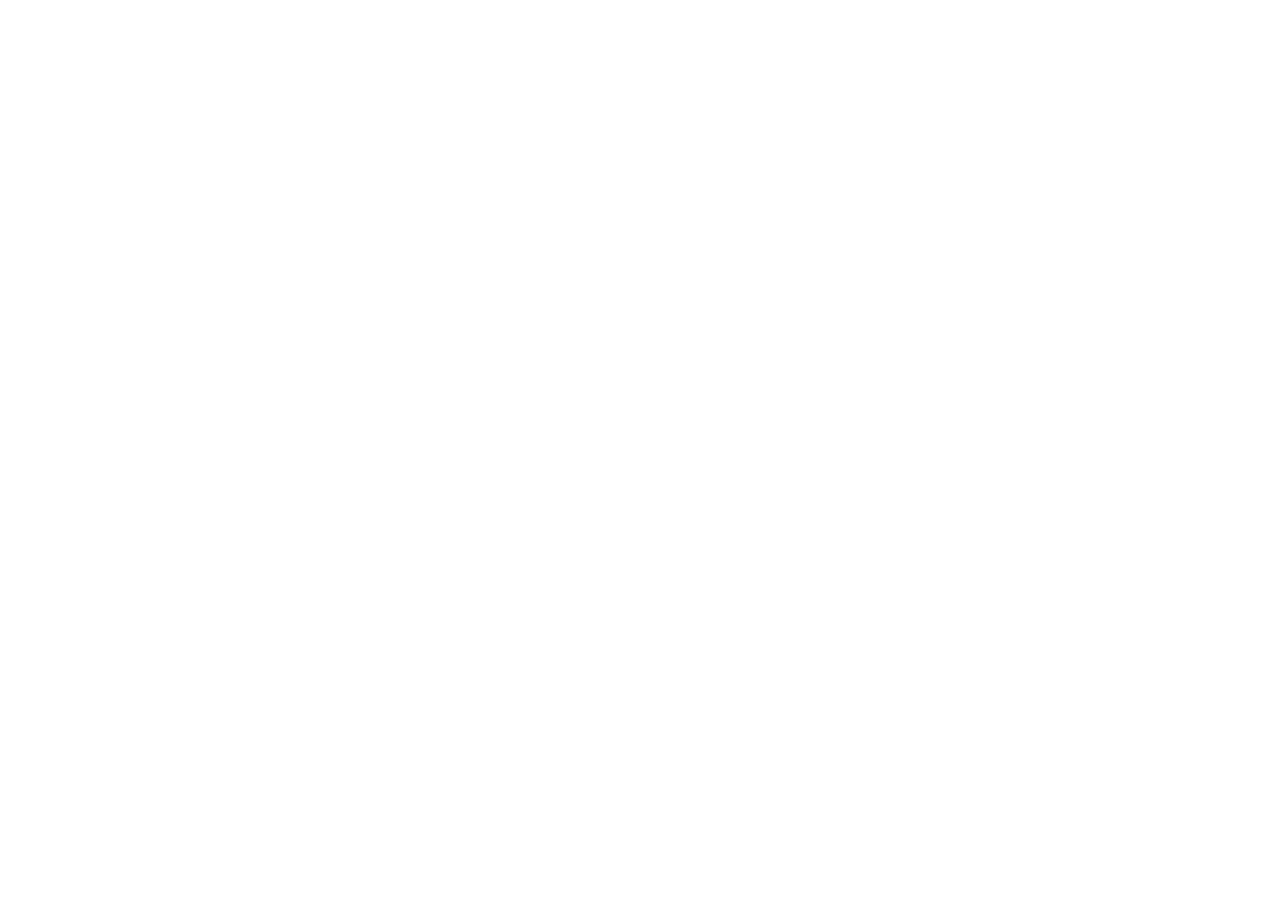
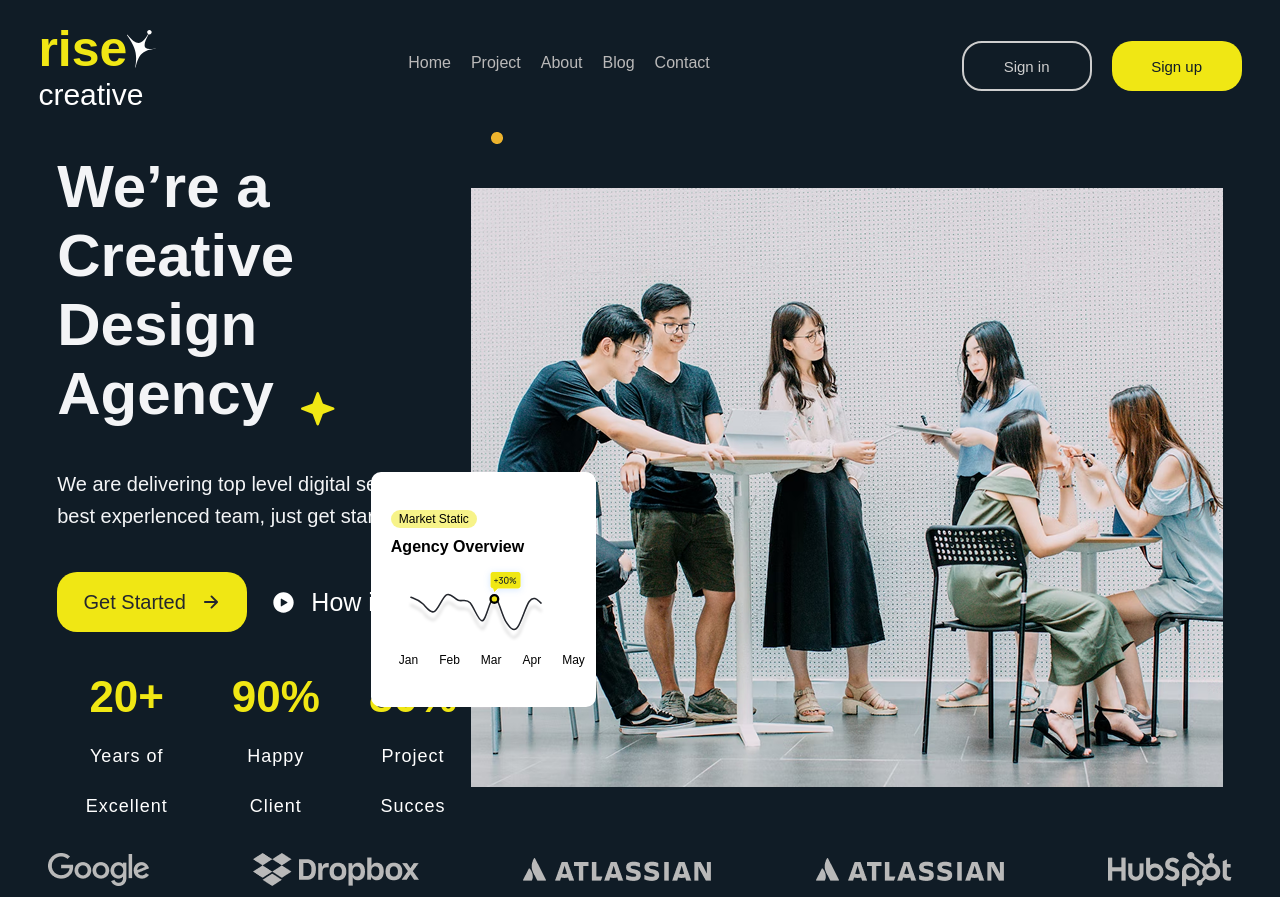
Before and after one commit to rayana26/rise, a plain HTML site: page index.html in a window 1280 px wide. Before the commit the page ends 800 px from the top, so only its background shows below. Drawn offline with nearby package versions, Linux system fonts and the light colour scheme.

Commit message:
FINISH HERO

```diff
--- a/index.html
+++ b/index.html
@@ -1,12 +1,93 @@
 <!DOCTYPE html>
 <html lang="en">
+
 <head>
     <meta charset="UTF-8">
     <meta name="viewport" content="width=device-width, initial-scale=1.0">
     <title>Document</title>
     <link rel="stylesheet" href="./styles/index.css">
 </head>
+
 <body>
+    <header id="header">
+        <div class="container">
+            <div class="header">
+                <div class="headerlogo">
+                    <div class="headerimg">
+                        <h1>rise</h1>
+                        <img src="./img/header.img/logo-header.svg" alt="img">
+                    </div>
+                    <h2>creative</h2>
+                </div>
+                <div class="nav">
+                    <a href="#">Home</a>
+                    <a href="#">Project</a>
+                    <a href="#">About</a>
+                    <a href="#">Blog</a>
+                    <a href="#">Contact</a>
+                </div>
+                <div class="header-btn">
+                    <button class="come">Sign in</button>
+                    <button class="register">Sign up</button>
+                </div>
+            </div>
+        </div>
+    </header>
+    <section id="hero">
+        <div class="container">
+            <div class="hero">
+                <div class="hero-left">
+                    <h1>We’re a Creative <br>
+                        Design Agency</h1>
+                    <p>We are delivering top level digital services <br>
+                        best experlenced team, just get stared </p>
+                    <div class="hero-btn">
+                        <button class="turn">Get Started<ion-icon name="arrow-forward-outline"></ion-icon></button>
+                        <button class="run"><ion-icon name="play-circle"></ion-icon>How it works</button>
+                    </div>
+                    <div class="sub-text">
+                        <h2>
+                            20+ <br><span>
+                                Years of Excellent
+                            </span>
+                        </h2>
+                        <h2> 90% <br><span>Happy Client</span></h2>
+                        <h2>80% <br><span>Project Succes</span></h2>
+                    </div>
+                </div>
+                <div class="hero-right">
+                    <img src="./img/hero.img/meeting.png" alt="img">
+                    <div class="right-text">
+                        <h4>Market Static</h4>
+                        <h3>Agency Overview</h3>
+                        <img src="./img/hero.img/results.svg" alt="img">
+                        <div class="results">
+                            <h5>Jan</h5>
+                            <h5>Feb</h5>
+                            <h5>Mar</h5>
+                            <h5>Apr</h5>
+                            <h5>May</h5>
+                        </div>
+                    </div>
+                    <img src="./img/hero.img/star.svg" alt="img" class="stars">
+                    <img src="./img/hero.img/Ellipse.png" alt="img" class="ellipse">
+                </div>
+            </div>
+        </div>
+    </section>
+    <section id="sub-hero">
+        <div class="container">
+            <div class="sub-hero">
+                <img src="./img/hero.img/google.png" alt="img">
+                <img src="./img/hero.img/dropbox.png" alt="img">
+                <img src="./img/hero.img/atlasan.png" alt="img">
+                 <img src="./img/hero.img/atlasan.png" alt="img">
+                 <img src="./img/hero.img/hubspat.png" alt="img">
+            </div>
+        </div>
+    </section>
+    <script type="module" src="https://unpkg.com/ionicons@7.1.0/dist/ionicons/ionicons.esm.js"></script>
+    <script nomodule src="https://unpkg.com/ionicons@7.1.0/dist/ionicons/ionicons.js"></script>
+</body>
 
-</body>
 </html>
--- /dev/null
+++ b/styles/header.css
@@ -0,0 +1,108 @@
+#header {
+    padding: 20px 0;
+    background: rgba(16, 28, 38, 1);
+}
+
+.header {
+    display: flex;
+    align-items: center;
+    justify-content: space-between;
+
+}
+
+.headerlogo {
+    display: flex;
+    flex-direction: column;
+
+    .headerimg {
+        display: flex;
+
+        h1 {
+            color: rgba(240, 231, 20, 1);
+            font-size: 50px;
+            font-weight: 600;
+        }
+    }
+
+    h2 {
+        color: rgba(255, 255, 255, 1);
+        font-weight: 300;
+        font-size: 30px;
+    }
+}
+
+.nav {
+    display: flex;
+    text-align: center;
+    gap: 20px;
+
+    a {
+        font-weight: 500;
+        font-size: 16px;
+        color: rgba(186, 185, 185, 1);
+        transition: 2s;
+        border-bottom: 2px solid transparent;
+        padding-bottom: 4px;
+    }
+}
+
+a:hover {
+    border-bottom: 2px solid white;
+    padding-bottom: 4px;
+    color: white;
+    transform: scale(1.1);
+
+}
+
+.header-btn {
+    display: flex;
+    gap: 20px;
+
+}
+
+.register {
+    width: 130px;
+    height: 50px;
+    text-align: center;
+    border: 1px solid transparent;
+    color: rgba(16, 28, 38, 1);
+    border-radius: 20px;
+    background: rgba(240, 231, 20, 1);
+    font-size: 15px;
+    transition: 1s;
+}
+
+.register:hover{
+    width: 130px;
+    height: 50px;
+    text-align: center;
+    border: 2px solid rgba(206, 206, 206, 1);
+    color: rgba(206, 206, 206, 1);
+    border-radius: 20px;
+    background: transparent;
+    font-size: 15px;
+    transform: scale(1.1);
+}
+.come:hover{
+    width: 130px;
+    height: 50px;
+    text-align: center;
+    border: 1px solid transparent;
+    color: rgba(16, 28, 38, 1);
+    border-radius: 20px;
+    background: rgba(240, 231, 20, 1);
+    font-size: 15px;
+    transform: scale(1.1);
+}
+
+.come {
+    width: 130px;
+    height: 50px;
+    text-align: center;
+    border: 2px solid rgba(206, 206, 206, 1);
+    color: rgba(206, 206, 206, 1);
+    border-radius: 20px;
+    background: transparent;
+    font-size: 15px;
+    transition: 1s;
+}
--- /dev/null
+++ b/styles/hero.css
@@ -0,0 +1,194 @@
+#hero {
+    padding: 20px;
+    background: rgba(16, 28, 38, 1);
+}
+
+.hero {
+    display: flex;
+    justify-content: space-between;
+}
+
+.hero-left {
+    display: flex;
+    flex-direction: column;
+    justify-content: center;
+    gap: 40px;
+
+    h1 {
+        font-weight: 700;
+        font-size: 60px;
+        color: rgba(243, 244, 246, 1);
+    }
+
+    p {
+        font-weight: 500;
+        font-size: 20px;
+        line-height: 32px;
+        letter-spacing: -1.1%;
+        color: rgba(243, 244, 246, 1);
+    }
+}
+
+.hero-btn {
+    display: flex;
+    gap: 20px;
+
+    .turn {
+        width: 190px;
+        height: 60px;
+        border-radius: 20px;
+        border: none;
+        font-size: 20px;
+        display: flex;
+        align-items: center;
+        justify-content: center;
+        gap: 15px;
+        color: rgba(36, 39, 46, 1);
+        background: rgba(240, 231, 20, 1);
+    }
+
+    .run {
+        width: 190px;
+        height: 60px;
+        border-radius: 20px;
+        border: none;
+        font-size: 25px;
+        display: flex;
+        align-items: center;
+        justify-content: center;
+        gap: 15px;
+        color: white;
+        background: transparent;
+    }
+}
+
+.sub-text {
+    display: flex;
+    gap: 30px;
+
+    h2 {
+        font-weight: 600;
+        font-size: 44px;
+        text-align: center;
+        color: rgba(240, 231, 20, 1);
+    }
+
+    span {
+        font-weight: 500;
+        font-size: 18px;
+        letter-spacing: 1px;
+        line-height: 22px;
+        color: white;
+        text-align: center;
+
+    }
+}
+
+.hero-right {
+    position: relative;
+    display: flex;
+    justify-content: center;
+    flex-direction: column;
+}
+
+.stars {
+    position: absolute;
+    top: 240px;
+    left: -170px;
+}
+
+.ellipse {
+    position: absolute;
+    top: -20px;
+    left: 20px;
+}
+
+.right-text {
+position: absolute;
+top: 320px;
+left: -100px;
+display: flex;
+flex-direction: column;
+align-items: flex-start;
+justify-content: center;
+padding-left: 20px;
+gap: 10px;
+width: 205px;
+height: 235px;
+border-radius: 10px;
+
+    border-radius: 10px;
+    background: white;
+
+    img {
+        width: 170px;
+        height: 75px;
+    }
+    h4{
+font-weight: 400;
+font-size: 12px;
+letter-spacing: -1.1%;
+color: black;
+background: rgba(240, 231, 20, 0.5);
+width: 89;
+height: 22;
+border-radius: 32px;
+padding-top: 2px;
+padding-right: 8px;
+padding-bottom: 2px;
+padding-left: 8px;
+
+    }
+    h3{
+font-weight: 600;
+font-size: 16px;
+line-height: 18px;
+letter-spacing: -1.1%;
+color: black;
+    }
+.results{
+    display: flex;
+    gap: 5px;
+    h5{
+        font-weight: 400;
+font-size: 12px;
+letter-spacing: -1.1%;
+color: black;
+background: transparent;
+width: 85;
+height: 22;
+border-radius: 32px;
+padding-top: 2px;
+padding-right: 8px;
+padding-bottom: 2px;
+padding-left: 8px;
+transition: 1s;
+
+    }
+
+        h5:hover{
+font-weight: 400;
+font-size: 12px;
+letter-spacing: -1.1%;
+color: black;
+background: rgba(240, 231, 20, 0.5);
+width: 85;
+height: 22;
+border-radius: 32px;
+padding-top: 2px;
+padding-right: 8px;
+padding-bottom: 2px;
+padding-left: 8px;
+
+    }
+}
+}
+.sub-hero{
+    display: flex;
+    align-items: center;
+    justify-content: space-between;
+}
+#sub-hero{
+    padding: 10px;
+    background: rgba(16, 28, 38, 1);
+}
--- a/styles/index.css
+++ b/styles/index.css
@@ -0,0 +1,3 @@
+@import "./reset.css";
+@import "./header.css";
+@import "./hero.css";
--- a/styles/reset.css
+++ b/styles/reset.css
@@ -1 +1,13 @@
-@import "./reset.css";
+*{
+    padding: 0;
+    margin: 0;
+    font-family: sans-serif;
+
+}
+.container{
+    margin: 0 auto;
+    width: 94%;
+}
+a{
+       text-decoration: none;
+}
```
Also changed, not shown: img/bg hero-div.png (added), img/header.img/logo-header.svg (added), img/hero.img/Ellipse.png (added), img/hero.img/amozon.png (added), img/hero.img/atlasan.png (added), img/hero.img/dropbox.png (added), img/hero.img/google.png (added), img/hero.img/hubspat.png (added), img/hero.img/meeting.png (added), img/hero.img/results.png (added), img/hero.img/results.svg (added), img/hero.img/star.svg (added).
